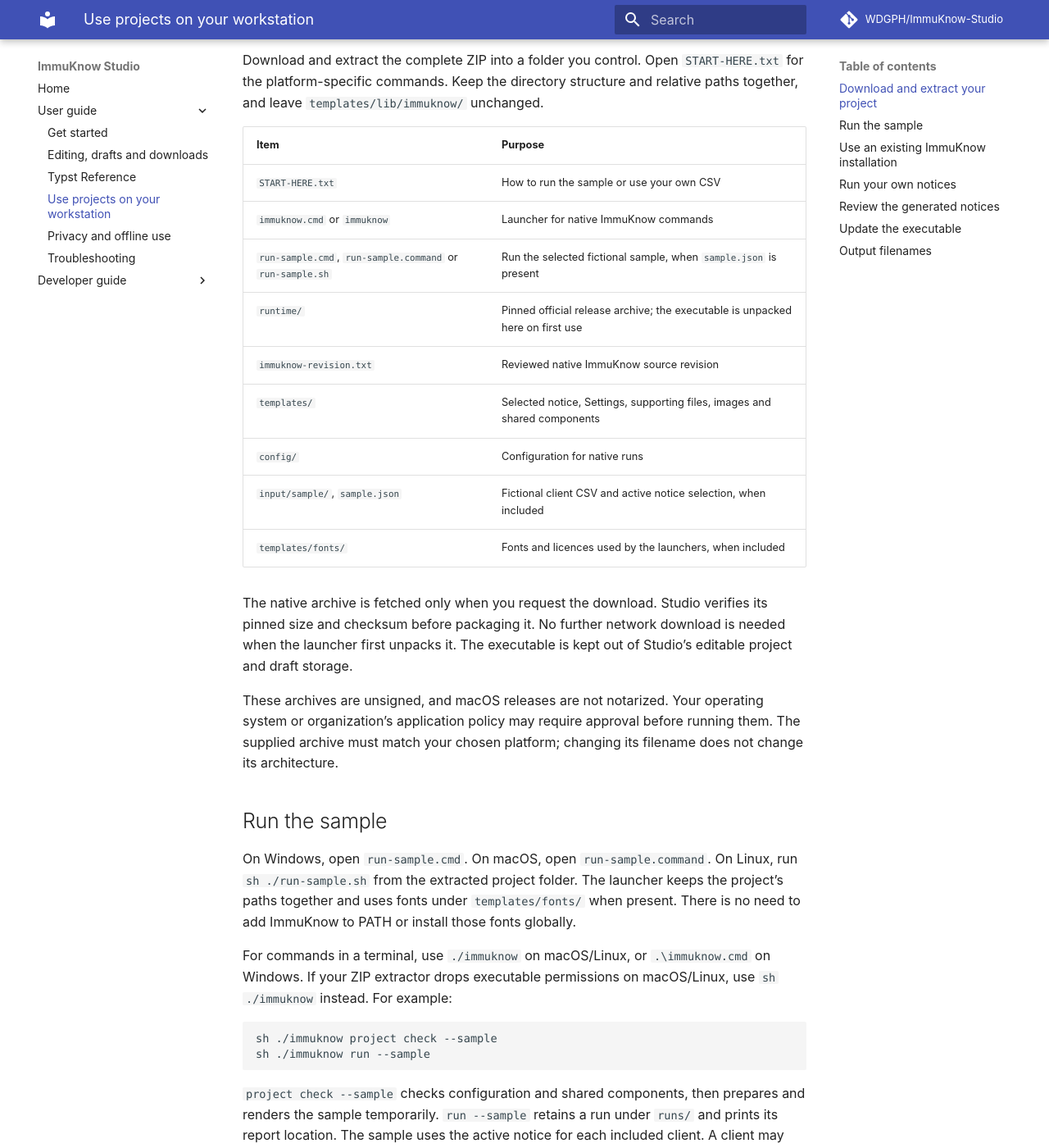
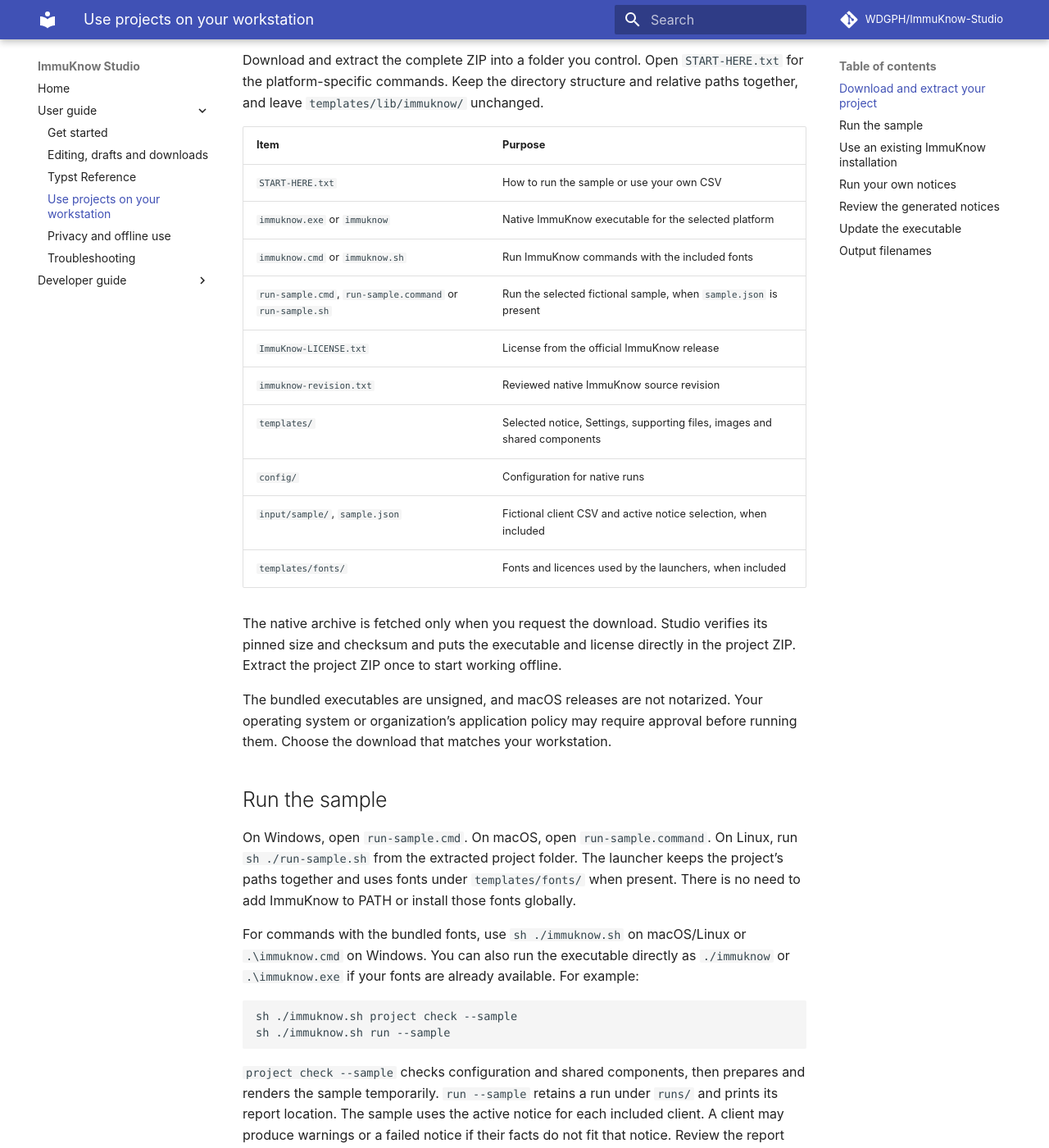
Before and after one commit to WDGPH/ImmuKnow-Studio, an MkDocs documentation site: the page built from docs/local-production.md, in a window 1280 px wide and 1400 px high, scrolled down 574 px. Shown: the whole window at 82% size. Built offline with MkDocs 1.6.1 and Material for MkDocs 9.7.7, drawn with Linux system fonts in a browser that asks for light colours; comment, search, counter and statistics services are not loaded; some of the changed text lies outside the part shown.

Commit message:
Put the native executable directly in project ZIPs

````diff
--- a/docs/local-production.md
+++ b/docs/local-production.md
@@ -27,9 +27,10 @@ and relative paths together, and leave `templates/lib/immuknow/` unchanged.
 | Item | Purpose |
 | --- | --- |
 | `START-HERE.txt` | How to run the sample or use your own CSV |
-| `immuknow.cmd` or `immuknow` | Launcher for native ImmuKnow commands |
+| `immuknow.exe` or `immuknow` | Native ImmuKnow executable for the selected platform |
+| `immuknow.cmd` or `immuknow.sh` | Run ImmuKnow commands with the included fonts |
 | `run-sample.cmd`, `run-sample.command` or `run-sample.sh` | Run the selected fictional sample, when `sample.json` is present |
-| `runtime/` | Pinned official release archive; the executable is unpacked here on first use |
+| `ImmuKnow-LICENSE.txt` | License from the official ImmuKnow release |
 | `immuknow-revision.txt` | Reviewed native ImmuKnow source revision |
 | `templates/` | Selected notice, Settings, supporting files, images and shared components |
 | `config/` | Configuration for native runs |
@@ -37,14 +38,12 @@ and relative paths together, and leave `templates/lib/immuknow/` unchanged.
 | `templates/fonts/` | Fonts and licences used by the launchers, when included |
 
 The native archive is fetched only when you request the download. Studio verifies
-its pinned size and checksum before packaging it. No further network download
-is needed when the launcher first unpacks it. The executable is kept out of
-Studio’s editable project and draft storage.
+its pinned size and checksum and puts the executable and license directly in
+the project ZIP. Extract the project ZIP once to start working offline.
 
-These archives are unsigned, and macOS releases are not notarized. Your
+The bundled executables are unsigned, and macOS releases are not notarized. Your
 operating system or organization’s application policy may require approval
-before running them. The supplied archive must match your chosen platform;
-changing its filename does not change its architecture.
+before running them. Choose the download that matches your workstation.
 
 ## Run the sample
 
@@ -53,13 +52,13 @@ run `sh ./run-sample.sh` from the extracted project folder. The launcher keeps t
 project’s paths together and uses fonts under `templates/fonts/` when present.
 There is no need to add ImmuKnow to PATH or install those fonts globally.
 
-For commands in a terminal, use `./immuknow` on macOS/Linux, or
-`.\immuknow.cmd` on Windows. If your ZIP extractor drops executable permissions
-on macOS/Linux, use `sh ./immuknow` instead. For example:
+For commands with the bundled fonts, use `sh ./immuknow.sh` on macOS/Linux or
+`.\immuknow.cmd` on Windows. You can also run the executable directly as
+`./immuknow` or `.\immuknow.exe` if your fonts are already available. For example:
 
 ```bash
-sh ./immuknow project check --sample
-sh ./immuknow run --sample
+sh ./immuknow.sh project check --sample
+sh ./immuknow.sh run --sample
 ```
 
 `project check --sample` checks configuration and shared components, then
@@ -77,7 +76,7 @@ CSV files does not change Studio’s fixed browser examples.
 
 Choose **Project files only** if you already have the executable matching
 `immuknow-revision.txt`. This ZIP contains the same authored files without the
-runtime archive or launchers. Obtain a matching executable from
+bundled executable or launchers. Obtain a matching executable from
 [ImmuKnow releases](https://github.com/WDGPH/ImmuKnow/releases) or your maintainer.
 See ImmuKnow’s [release guide](https://docs.phiz.ca/immuknow/latest/developer_guide/releases/)
 for platform requirements and checksums.
@@ -111,15 +110,15 @@ macOS/Linux:
 
 ```bash
 # One notice for every client
-sh ./immuknow run input/clients.csv --project . \
+sh ./immuknow.sh run input/clients.csv --project . \
   --template overdue_diseases.en.typ
 
 # An explicit notice for each client
-sh ./immuknow run input/clients.csv --project . \
+sh ./immuknow.sh run input/clients.csv --project . \
   --notice-assignments input/assignments.json
 ```
 
-On Windows, replace `sh ./immuknow` with `.\immuknow.cmd` and enter each command
+On Windows, replace `sh ./immuknow.sh` with `.\immuknow.cmd` and enter each command
 on one line. For a separate installation, use its `immuknow` executable.
 Use the actual filename of your downloaded notice. Each assignment must name a
 notice present in `templates/`. Results go to `runs/`; use `--output` to select
````
Also changed, not shown: README.md (+2 -2 lines), docs/architecture.md (+4 -3 lines), docs/development.md (+3 -3 lines), docs/studio.md (+4 -5 lines), 5 other files.
